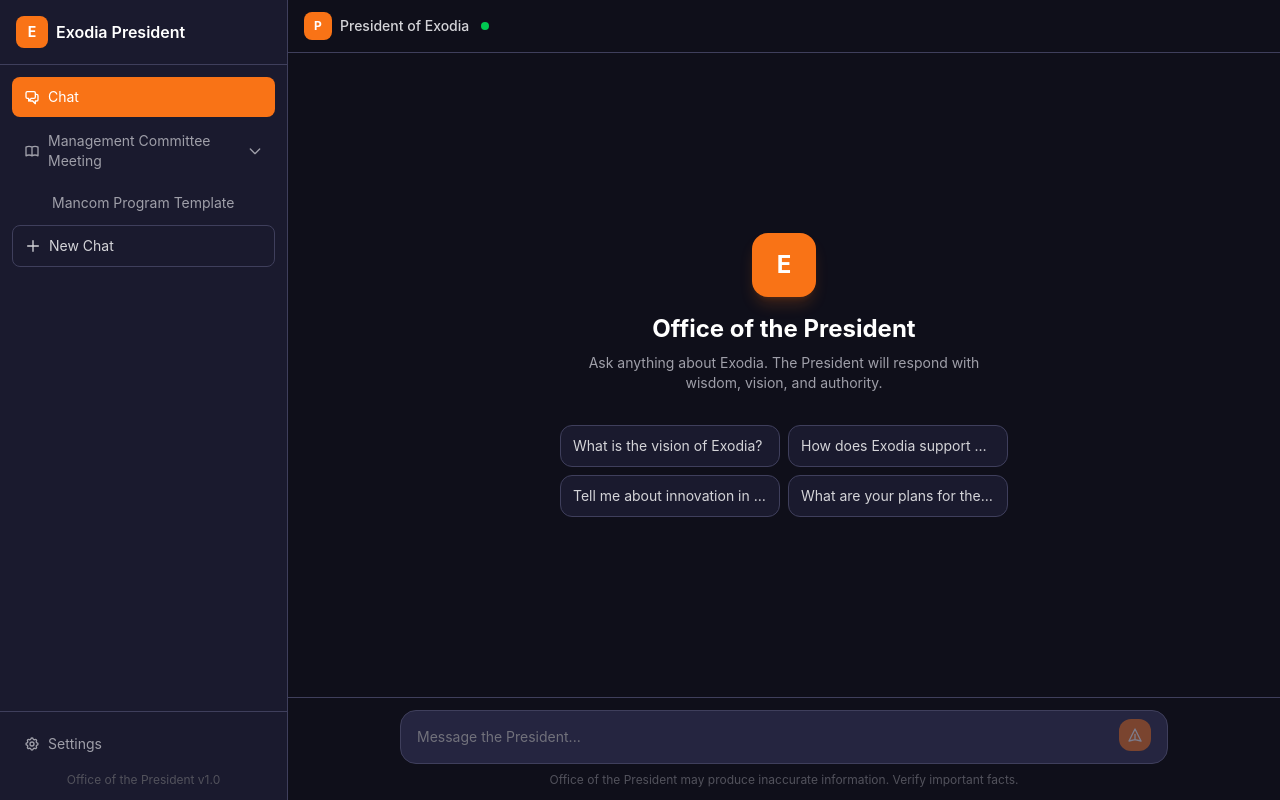
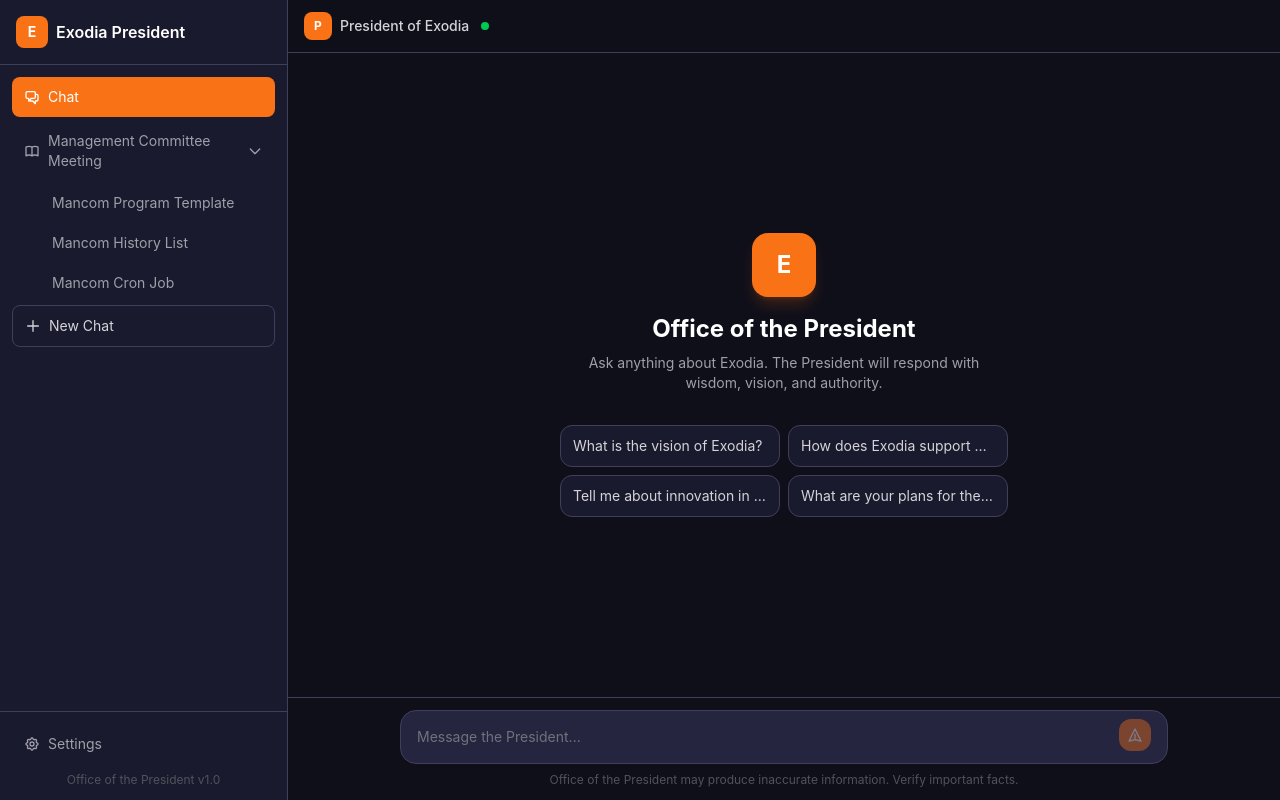
Before and after one commit to mendiolanivelle/exodia-president, a React (Vite) app: page / in a window 1280 px wide. Both pictures are taken after a click on the button "Management Committee Meeting". Built offline with nearby package versions, Linux system fonts and the light colour scheme.

Commit message:
feat: add Mancom History List and Mancom Cron Job sub-items

```diff
--- a/src/components/Sidebar.jsx
+++ b/src/components/Sidebar.jsx
@@ -86,12 +86,26 @@ export default function Sidebar({
           </button>
 
           {mancomExpanded && (
+            <div className="space-y-1">
               <button
                 onClick={() => onSelectView('doc')}
                 className={subItemClass('doc')}
               >
                 Mancom Program Template
               </button>
+              <button
+                onClick={() => onSelectView('mancom-history')}
+                className={subItemClass('mancom-history')}
+              >
+                Mancom History List
+              </button>
+              <button
+                onClick={() => onSelectView('mancom-cron')}
+                className={subItemClass('mancom-cron')}
+              >
+                Mancom Cron Job
+              </button>
+            </div>
           )}
 
           <button
```
Lines whose indentation alone changed are shown as unchanged.
